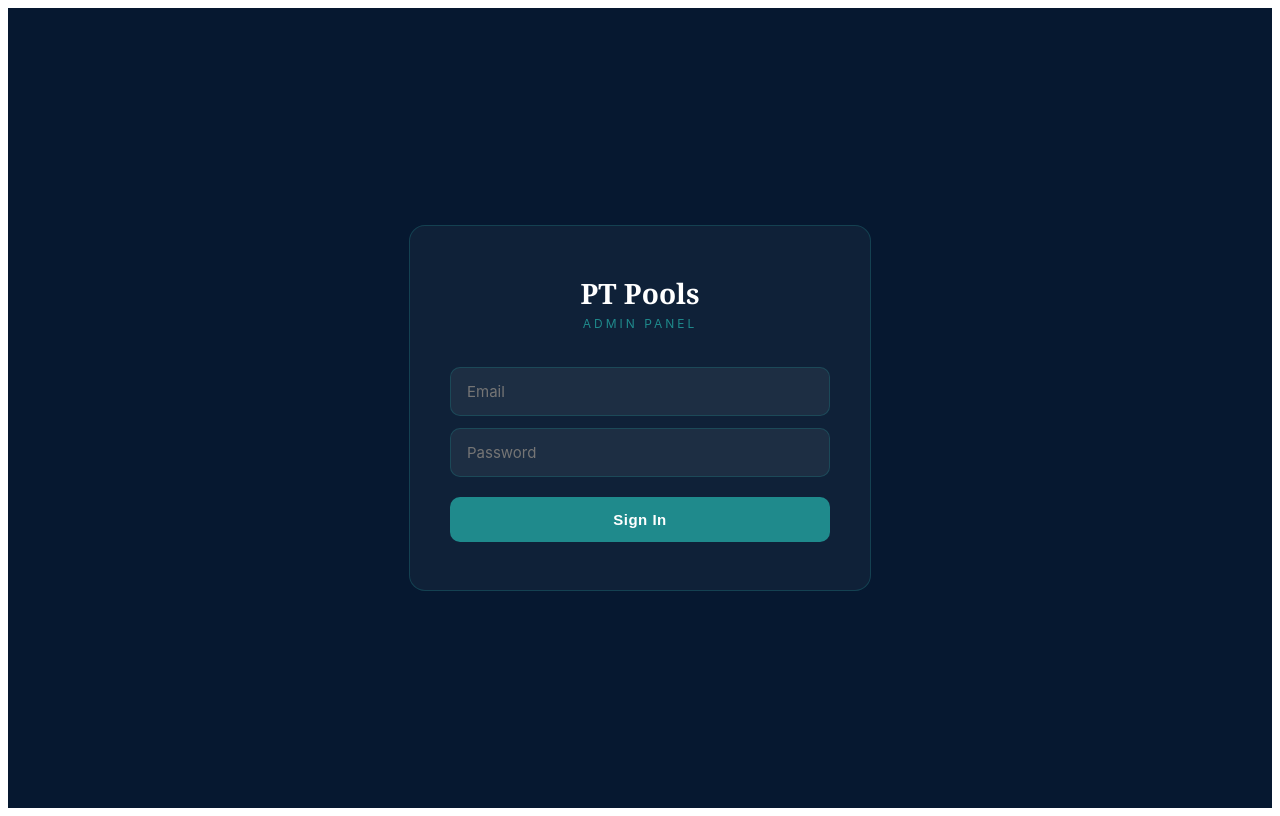
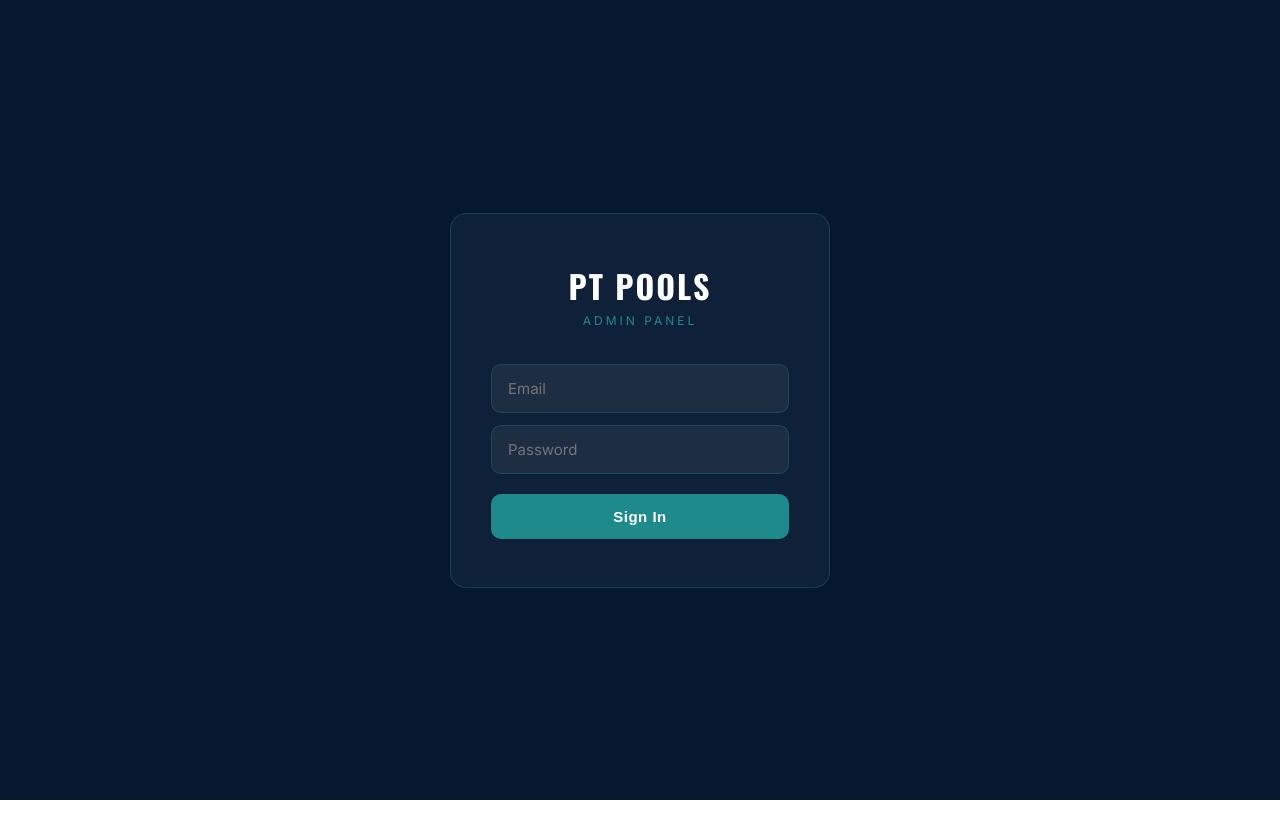
Before and after one commit to kerrikog/ptpools, a React (Vite) app in the folder admin/: page / in a window 1280 px wide. Built offline with nearby package versions, Linux system fonts and the light colour scheme; no server answers.

Commit message:
Admin: add Google Fonts, polish login typography

```diff
--- a/admin/index.html
+++ b/admin/index.html
@@ -4,7 +4,14 @@
     <meta charset="UTF-8" />
     <link rel="icon" type="image/svg+xml" href="/favicon.svg" />
     <meta name="viewport" content="width=device-width, initial-scale=1.0" />
-    <title>ptpools-admin</title>
+    <title>PT Pools Admin</title>
+    <link rel="preconnect" href="https://fonts.googleapis.com">
+    <link rel="preconnect" href="https://fonts.gstatic.com" crossorigin>
+    <link href="https://fonts.googleapis.com/css2?family=Oswald:wght@600;700&family=Inter:wght@300;400;500;600;700&display=swap" rel="stylesheet">
+    <style>
+      * { margin: 0; padding: 0; box-sizing: border-box; }
+      body { font-family: 'Inter', sans-serif; }
+    </style>
   </head>
   <body>
     <div id="root"></div>
--- a/admin/src/pages/Login.tsx
+++ b/admin/src/pages/Login.tsx
@@ -66,11 +66,13 @@ const styles: Record<string, React.CSSProperties> = {
     maxWidth: 380,
   },
   logo: {
-    fontFamily: 'Georgia, serif',
-    fontSize: 28,
+    fontFamily: "'Oswald', sans-serif",
+    fontSize: 32,
     fontWeight: 700,
     color: '#ffffff',
     textAlign: 'center',
+    letterSpacing: 2,
+    textTransform: 'uppercase',
     marginBottom: 4,
   },
   subtitle: {
```
